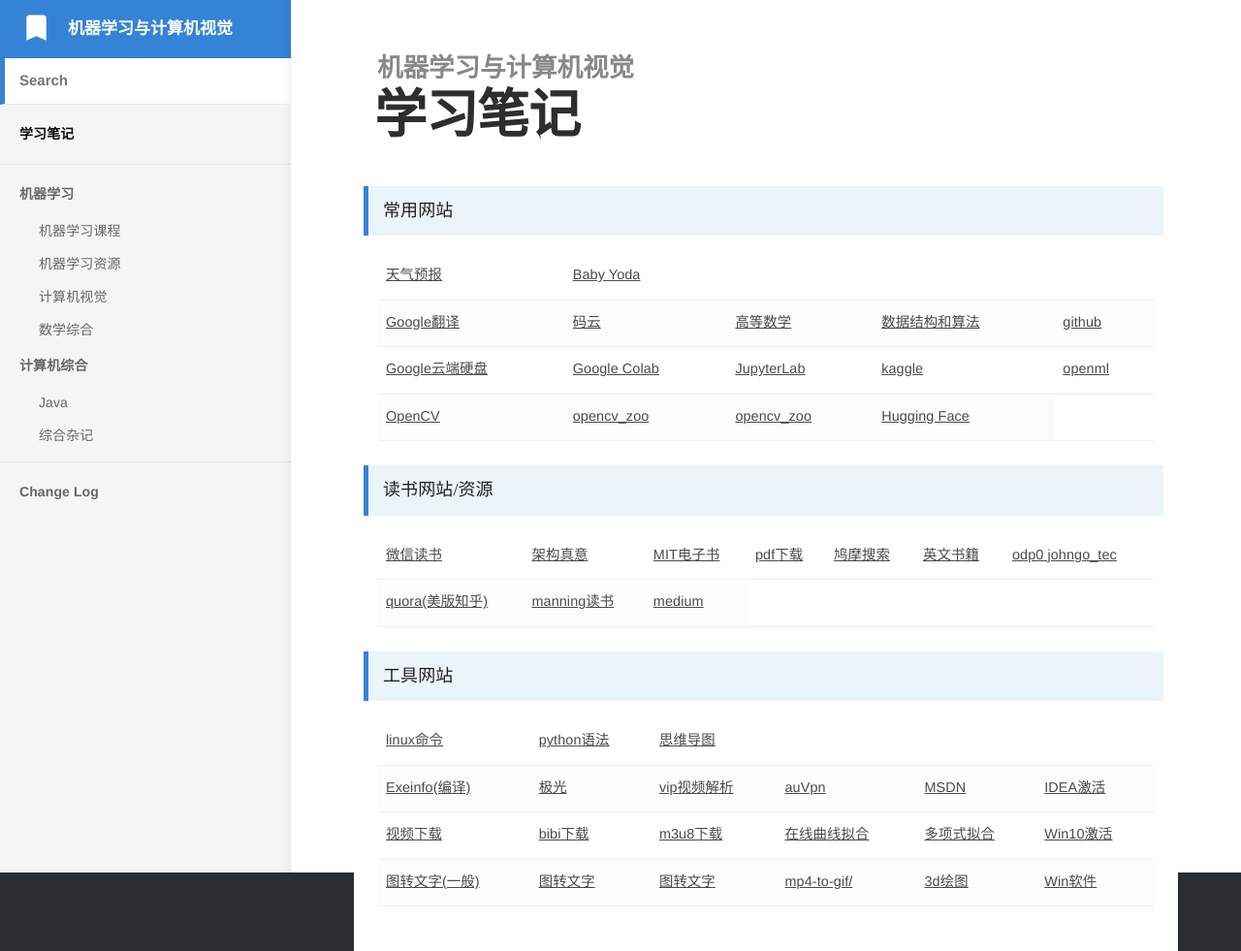
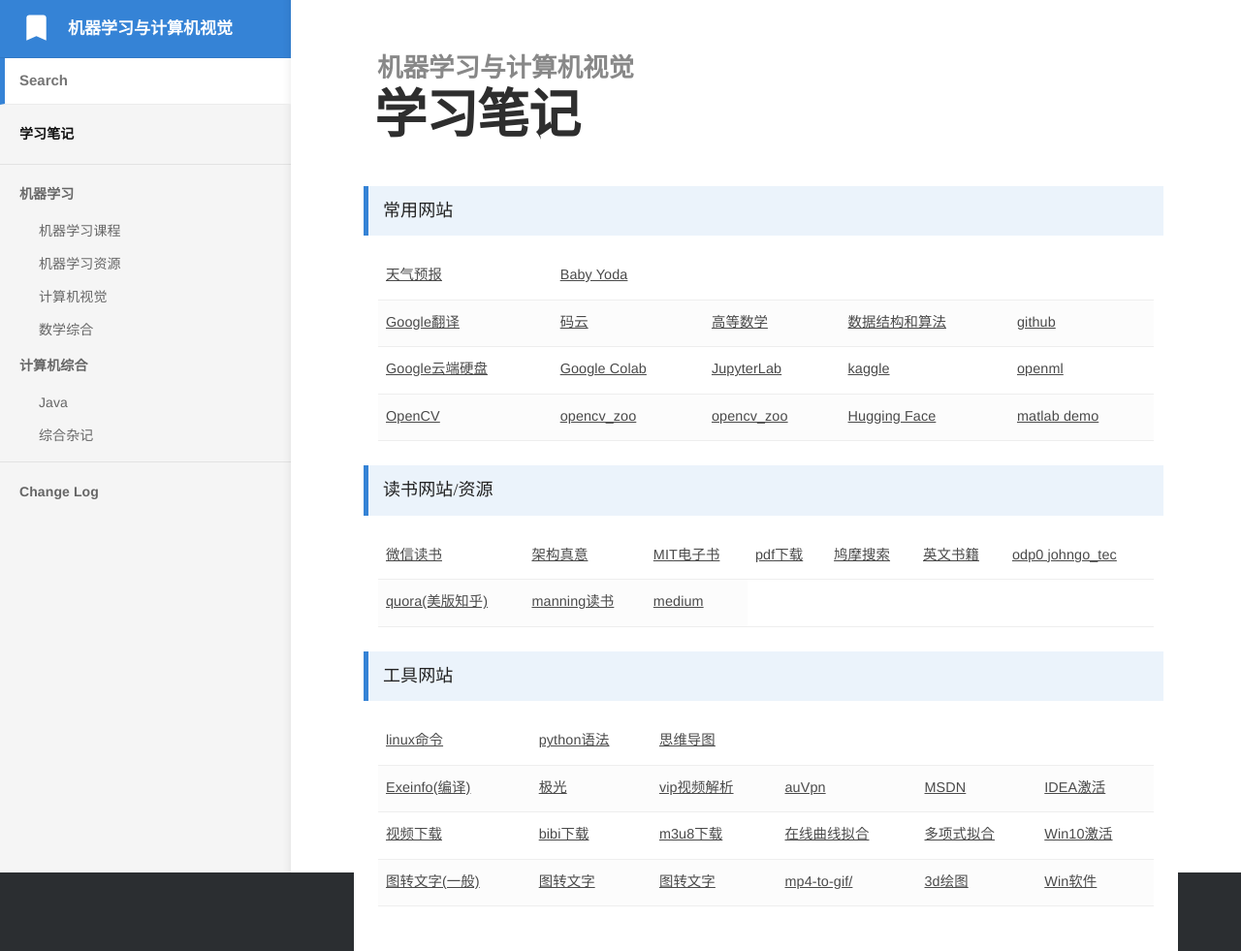
Before and after one commit to bashendixie/Machine_Learning_Notes, a Jekyll site: the page built from index.md, in a window 1280 px wide. Shown: the whole page at 97% size. Built offline with Jekyll 4.4.1, drawn with Linux system fonts in a browser that asks for light colours; some web fonts are replaced.

Commit message:
no message

```diff
--- a/index.md
+++ b/index.md
@@ -60,6 +60,9 @@
 			</td>
 			<td>
 				<a href="https://huggingface.co/" target="_blank">Hugging Face</a>
+			</td>
+			<td>
+				<a href="https://ww2.mathworks.cn/help/overview/examples.html?category=image-processing-and-computer-vision&s_tid=CRUX_topnav" target="_blank">matlab demo</a>
 			</td>
 		</tr>
 	</tbody>
```
